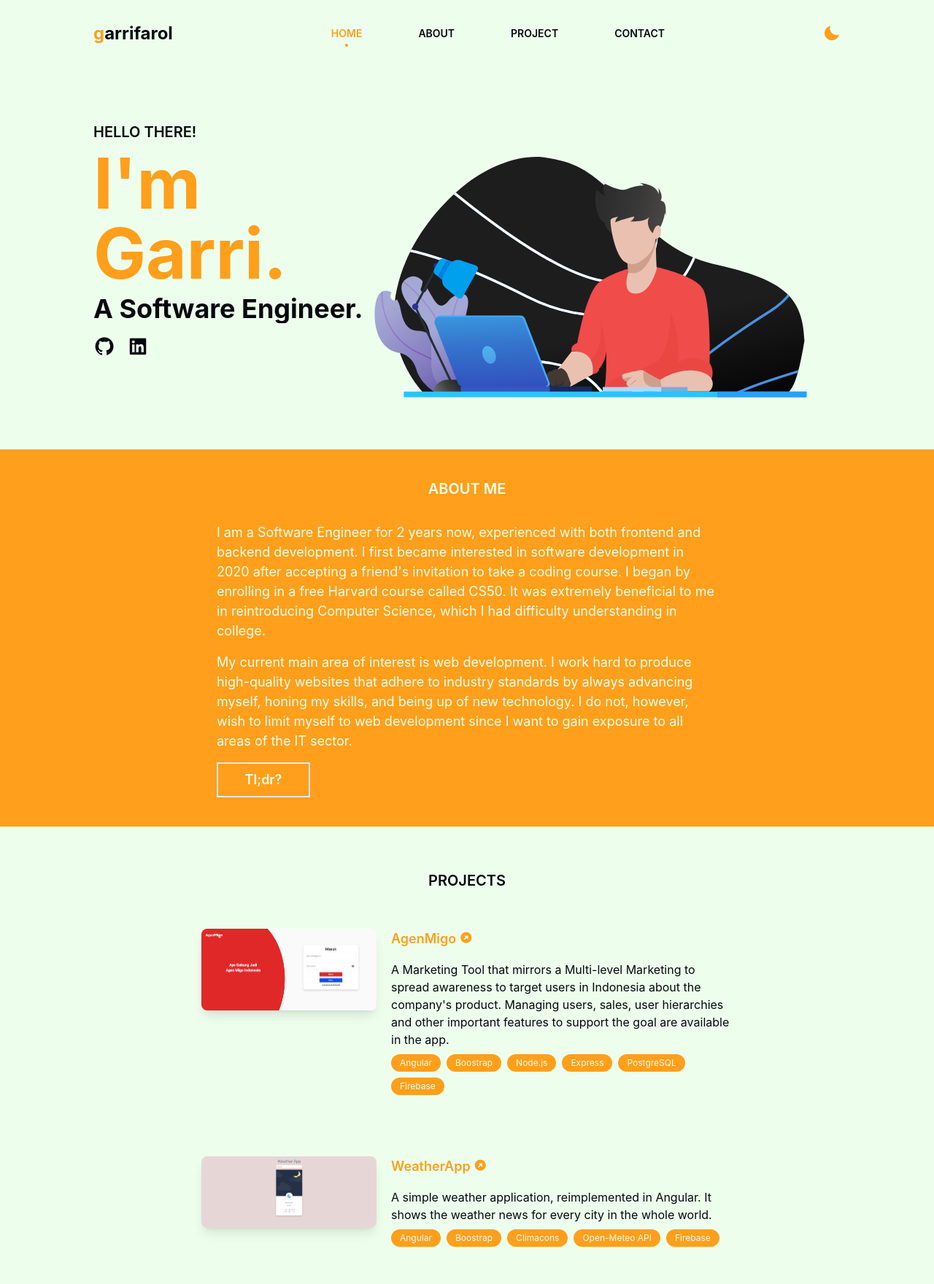
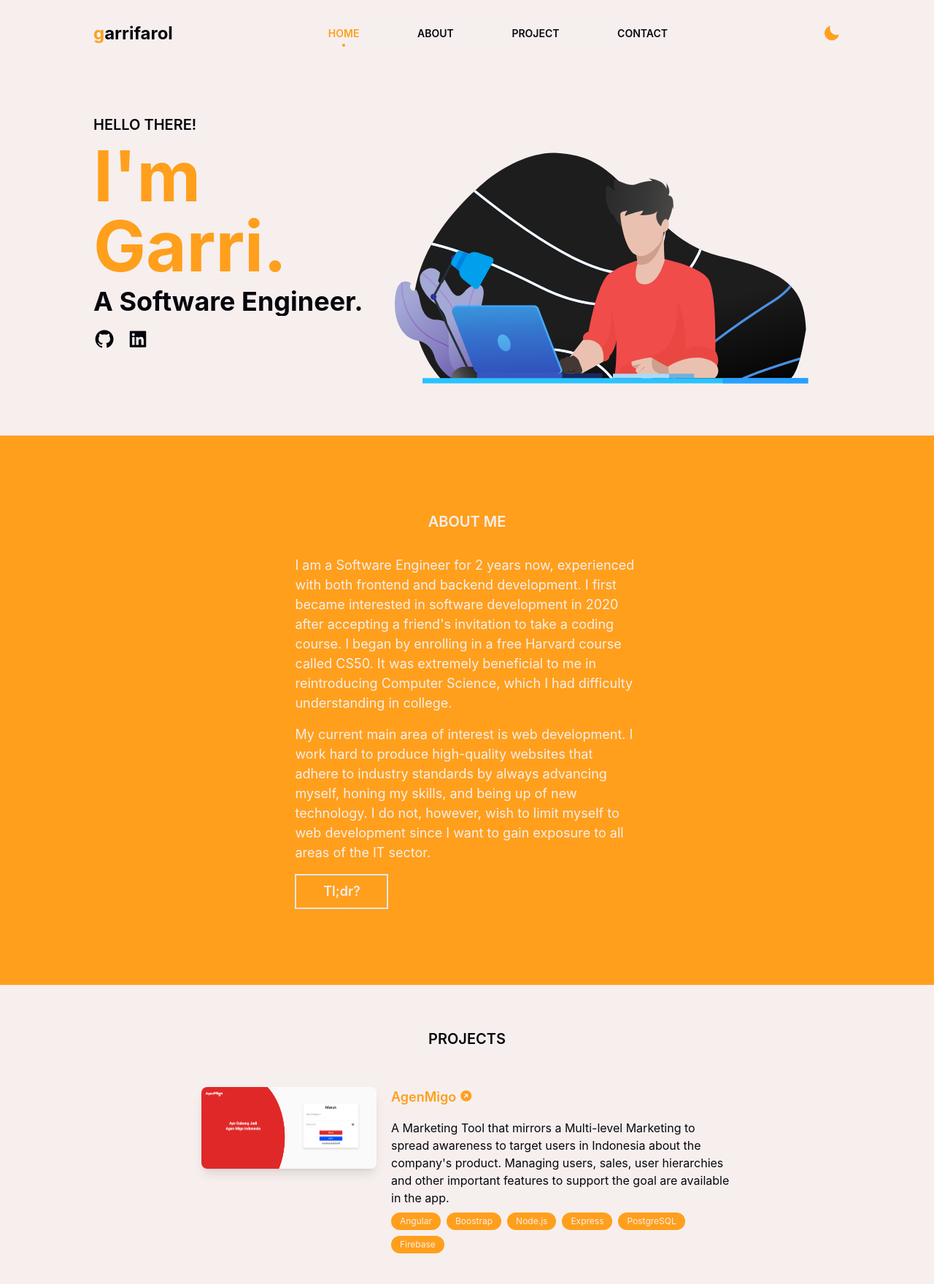
Before and after one commit to garrifarol/garrifarol.github.io, a website: page index.html in a window 1280 px wide. Shown: the top 1760 px of the page at 73% size. Drawn offline with nearby package versions, Linux system fonts and the light colour scheme.

Commit message:
initial changes and npm init

```diff
--- a/index.html
+++ b/index.html
@@ -14,14 +14,14 @@
     <title>Garri Farol</title>
 </head>
 <body>
-        <div class="loading">
-            <div class="loading-content">
-                <h2 class="loading-text">kumusta.</h2>
+        <div id="loading">
+            <div class="content">
+                <h2 class="loading-text"></h2>
             </div>
         </div>
 
-        <header class="header">
-            <div class="header-content">
+        <header id="header">
+            <div class="content">
                 <a href="#" class="logo"><span class="logo-span">g</span>arrifarol</a>
                 <nav class="nav">
                     <ul class="nav-list">
@@ -57,7 +57,7 @@
 
         <main>
             <section class="section" id="home">
-                <div class="home-content">
+                <div class="content">
                     <div class="home-about">
                         <h3 class="home-greeting">Hello there!</h3>
                         <h1 class="home-name">I'm Garri.</h1>
@@ -83,8 +83,8 @@
                 </div>
             </section>
             <section class="section" id="about">
-                <h3 class="section-title">About Me</h3>
-                <div class="about-content">
+                <div class="content">
+                    <h3 class="section-title">About Me</h3>
                     <div class="about-me">
                         <p>I am a Software Engineer for <span id="years"></span> years now, experienced with both frontend and backend development. I first became interested in software development in 2020 after accepting a friend's invitation to take a coding course. I began by enrolling in a free Harvard course called CS50. It was extremely beneficial to me in reintroducing Computer Science, which I had difficulty understanding in college.</p>
                         <p>My current main area of interest is web development. I work hard to produce high-quality websites that adhere to industry standards by always advancing myself, honing my skills, and being up of new technology. I do not, however, wish to limit myself to web development since I want to gain exposure to all areas of the IT sector.</p>
@@ -157,12 +157,12 @@
                 </div>
             </section>
             <section class="section" id="projects">
-                <div class="projects-content">
+                <div class="content">
                     <h3 class="section-title">Projects</h3>
                     <ul class="project-list">
                         <li>
                             <div class="project">
-                                <div class="project-content">
+                                <div class="content">
                                     <a href="https://agency.migo.io/landing" target="_blank">
                                         <span class="absolute -inset-x-4 -inset-y-2.5 hidden rounded md:-inset-x-6 md:-inset-y-4 lg:block"></span>
                                         <h4 class="project-title">
@@ -200,7 +200,7 @@
                         </li>
                         <li>
                             <div class="project">
-                                <div class="project-content">
+                                <div class="content">
                                     <a href="https://weather-app-34052.web.app/" target="_blank">
                                         <span class="absolute -inset-x-4 -inset-y-2.5 hidden rounded md:-inset-x-6 md:-inset-y-4 lg:block"></span>
                                         <h4 class="project-title">
@@ -240,7 +240,7 @@
                 <h2 class="contact-title">Get in Touch</h2>
                 <p class="contact-subtitle">I would like to hear from you!</p>
 
-                <div class="contact-content">
+                <div class="content">
                     <form id="contactForm">
                         <div class="input-text">
                             <div class="relative">
--- a/src/main.js
+++ b/src/main.js
@@ -1,57 +1,3 @@
-// ===================== Loading ======================
-const loading = document.querySelector('.loading');
-const loadingContent = document.querySelector('.loading-content');
-
-window.addEventListener('DOMContentLoaded', () => {
-    setTimeout(() => {
-        // document.documentElement.classList.add('overflow-auto')
-        loadingContent.classList.add('bubble-up');
-    }, 1600);
-    setTimeout(() => {
-        document.documentElement.classList.add('overflow-auto')
-        loading.classList.add('hidden');
-    }, 1750);
-})
-
-const loadingText = document.querySelector('.loading-text');
-
-const textLoad = () => {
-    setTimeout(() => {
-        loadingText.textContent = 'hola.';
-    }, 0);
-    setTimeout(() => {
-        loadingText.textContent = 'こんにちは';
-    }, 150);
-    setTimeout(() => {
-        loadingText.textContent = 'bonjour.';
-    }, 300);
-    setTimeout(() => {
-        loadingText.textContent = '您好';
-    }, 450);
-    setTimeout(() => {
-        loadingText.textContent = 'salve.';
-    }, 600);
-    setTimeout(() => {
-        loadingText.textContent = 'नमस्ते';
-    }, 750);
-    setTimeout(() => {
-        loadingText.textContent = 'kumusta.';
-    }, 900);
-}
-
-textLoad();
-
-// ======================= Number of years as software Engineer ========================
-
-const startDate = new Date('2021', '01');
-const currentDate = new Date();
-const diffYear = currentDate.getFullYear() - startDate.getFullYear();
-
-const years = document.querySelector('#years');
-
-years.textContent = diffYear
-
-
 // ================================ Toogle Dark Light Mode ===========================
 const themeBtn = document.querySelector('.theme-btn');
 const logoSpan = document.querySelector('.logo-span');
@@ -94,9 +40,71 @@ themeBtn.addEventListener('click', () => {
 
 themeCheck();
 
+// ===================== Loading ======================
+const loading = document.querySelector('#loading');
+const loadingContent = document.querySelector('#loading .content');
+
+const loadingText = document.querySelector('.loading-text');
+
+const textLoad = () => {
+    setTimeout(() => {
+        loadingText.textContent = 'hola.';
+    }, 0);
+    setTimeout(() => {
+        loadingText.textContent = 'こんにちは';
+    }, 150);
+    setTimeout(() => {
+        loadingText.textContent = 'guten tag.';
+    }, 300);
+    setTimeout(() => {
+        loadingText.textContent = 'shalom.';
+    }, 450);
+    setTimeout(() => {
+        loadingText.textContent = '您好';
+    }, 600);
+    setTimeout(() => {
+        loadingText.textContent = 'salve.';
+    }, 750);
+    setTimeout(() => {
+        loadingText.textContent = 'नमस्ते';
+    }, 900);
+    setTimeout(() => {
+        loadingText.textContent = 'bonjour.';
+    }, 1040);
+    setTimeout(() => {
+        loadingText.textContent = 'kumusta.';
+    }, 1200);
+}
+
+window.addEventListener('load', () => {
+    textLoad();
+    setTimeout(() => {
+        // document.documentElement.classList.add('overflow-auto')
+        loadingContent.classList.add('scale-0');
+    }, 1700);
+    setTimeout(() => {
+        document.documentElement.classList.add('overflow-auto')
+        loading.classList.add('hidden');
+    }, 1900);
+})
+
+// ======================= Number of years as software Engineer ========================
+
+const startDate = new Date('2021', '01');
+const currentDate = new Date();
+const diffYear = currentDate.getFullYear() - startDate.getFullYear();
+
+const years = document.querySelector('#years');
+
+years.textContent = diffYear
+
+// header shadow
+
+const header = document.querySelector
+
 // ============================ Scroll to section ===============================
 
-const navigation = document.querySelector(".header");
+const navigation = document.querySelector("#header");
 
 const navigationHeight = navigation.offsetHeight;
 
--- a/src/style.css
+++ b/src/style.css
@@ -7,18 +7,15 @@
 
 :root {
     --pri-color: #06070e;
-    --sec-color: #edffec;
+    --sec-color: #f6efee;
     --ter-color: #61e786;
     --qua-color: #ff9f1c;
 }
 
 @layer base {
-    html {
+    htmL {
         @apply overflow-hidden;
         scroll-padding: var(--scroll-padding, 5rem);
-    }
-
-    htmL {
         scroll-behavior: smooth;
     }
 
@@ -49,42 +46,47 @@
 }
 
 @layer components {
-    .loading {
+
+    /* ======================================= reusables =========================================== */
+    .content {
+        /* w-full h-full flex items-center justify-center transition-all
+        w-full flex items-center justify-between
+        pt-16 flex flex-col justify-center items-center md:flex-row
+        flex items-center justify-center text-base;
+        flex flex-col md:flex-row md:justify-between  */
+        @apply w-full h-full flex;
+    }
+
+    .section {
+        @apply py-10 px-[10%] mb-5;
+    }
+
+    .section-title {
+        @apply mx-auto md:text-center uppercase;
+    }
+
+    /* ======================================= non-reusables =========================================== */
+
+    #loading {
         @apply w-full h-full fixed top-0 left-0 bg-sec-color z-[100] dark:bg-pri-color;
         transition: all 0.2s cubic-bezier(0.27,-1.71, 0.76, 0.68);
     }
 
-    .loading-content {
-        @apply w-full h-full flex items-center justify-center transition-all
+    #loading .content {
+        @apply items-center justify-center transition-all
     }
 
-    /* .loading-list {
-        @apply h-9;
-        animation:
-            sliding 6s
-    } */
-/*
-    @keyframes sliding {
-
-    } */
-
-    .loading-list h2 {
-        @apply text-center
+    .scale-0{
+        scale: 0;
     }
 
-    .bubble-up {
-        /* @apply rounded-full; */
-        scale: 0;
-        /* top: -100vh; */
-    }
-
-    .header {
+    #header {
         @apply  w-full fixed top-0 left-0 bg-sec-color py-6 px-[10%] dark:bg-pri-color z-50
                 md:flex md:items-center md:justify-between;
     }
 
-    .header-content {
-        @apply  w-full flex items-center justify-between
+    #header .content {
+        @apply items-center justify-between;
     }
 
     .icon {
@@ -96,9 +98,13 @@
     }
 
     .nav {
-        @apply  fixed bottom-5 left-0 right-0 w-60 mx-auto border-2 border-pri-color rounded-3xl p-3 bg-sec-color z-50
-                dark:bg-pri-color dark:border-sec-color
-                md:static md:border-none md:mx-0 md:w-[47%];
+        box-shadow: 0 4px 30px rgba(0, 0, 0, 0.1);
+        backdrop-filter: blur(20px);
+        -webkit-backdrop-filter: blur(20px);
+        @apply  fixed bottom-5 left-0 right-0 w-64 mx-auto rounded-3xl px-5 py-3 z-50 text-pri-color bg-white/40
+                dark:text-sec-color dark:bg-black/40
+                md:static md:border-none md:mx-0 md:bg-transparent md:shadow-none md:px-2 md:w-[47%];
+
     }
 
     .nav-list {
@@ -149,18 +155,8 @@
         @apply text-6xl
     }
 
-
-/* @apply rounded-lg w-[20vw] h-72 bg-sec-color; */
-    .section {
-        @apply py-10 px-[10%] mb-5;
-    }
-
-    .section-title {
-        @apply mx-auto md:text-center uppercase;
-    }
-
-    .home-content {
-        @apply pt-16 flex flex-col justify-center items-center md:flex-row
+    #home .content {
+        @apply flex-col justify-around items-center pt-16 md:flex-row
     }
 
     .home-greeting {
@@ -176,7 +172,7 @@
     }
 
     .home-job {
-        @apply text-3xl md:text-4xl inline-block border-r overflow-hidden whitespace-nowrap mb-2;
+        @apply text-3xl md:text-4xl inline-block border-r border-pri-color overflow-hidden whitespace-nowrap mb-2 dark:border-sec-color;
 
         animation:
             typing 9.25s infinite,
@@ -197,15 +193,15 @@
     }
 
     .lottie {
-        @apply w-10/12 -z-50;
+        @apply w-8/12 -z-50;
     }
 
     #about {
         @apply bg-qua-color text-sec-color dark:bg-ter-color dark:text-pri-color
     }
 
-    .about-content {
-        @apply flex items-center justify-center text-base;
+    #about .content {
+        @apply max-w-screen-sm flex flex-col items-center justify-center mx-auto sm:p-16 text-base;
     }
 
     .about-me {
@@ -265,6 +261,10 @@
         @apply text-3xl
     }
 
+    #projects .content {
+        @apply flex-col
+    }
+
     .project-list {
         @apply flex flex-col gap-8
     }
@@ -275,6 +275,10 @@
 
     .project {
         @apply relative rounded-lg flex flex-col md:p-5 md:flex-row-reverse md:gap-5 lg:max-w-screen-md transition ease-in
+    }
+
+    .project:nth-child(even) {
+        @apply md:flex-row
     }
 
     @media screen(md) {
@@ -331,7 +335,7 @@
         @apply mb-6
     }
 
-    .contact-content {
+    #contact .content {
         @apply flex flex-col md:flex-row md:justify-between
     }
 
@@ -382,11 +386,6 @@
             right: 1.25rem;
         }
     }
-
-    /* .footer {
-        @apply hidden h-96 2xl:block
-    } */
-
 }
 
 @layer utilities {
```
Also changed, not shown: package.json (+91 -1 lines), dist/style.css.
